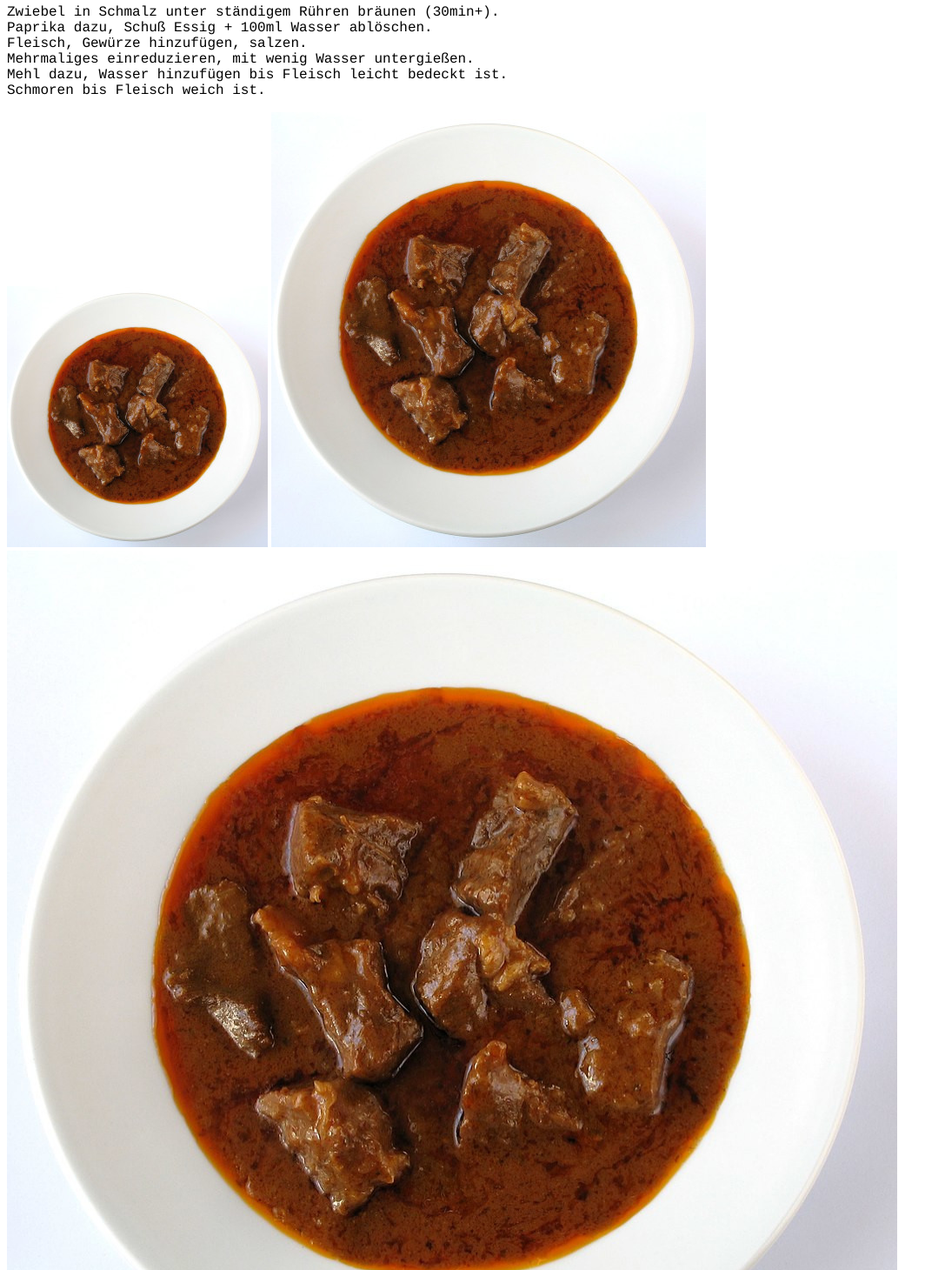
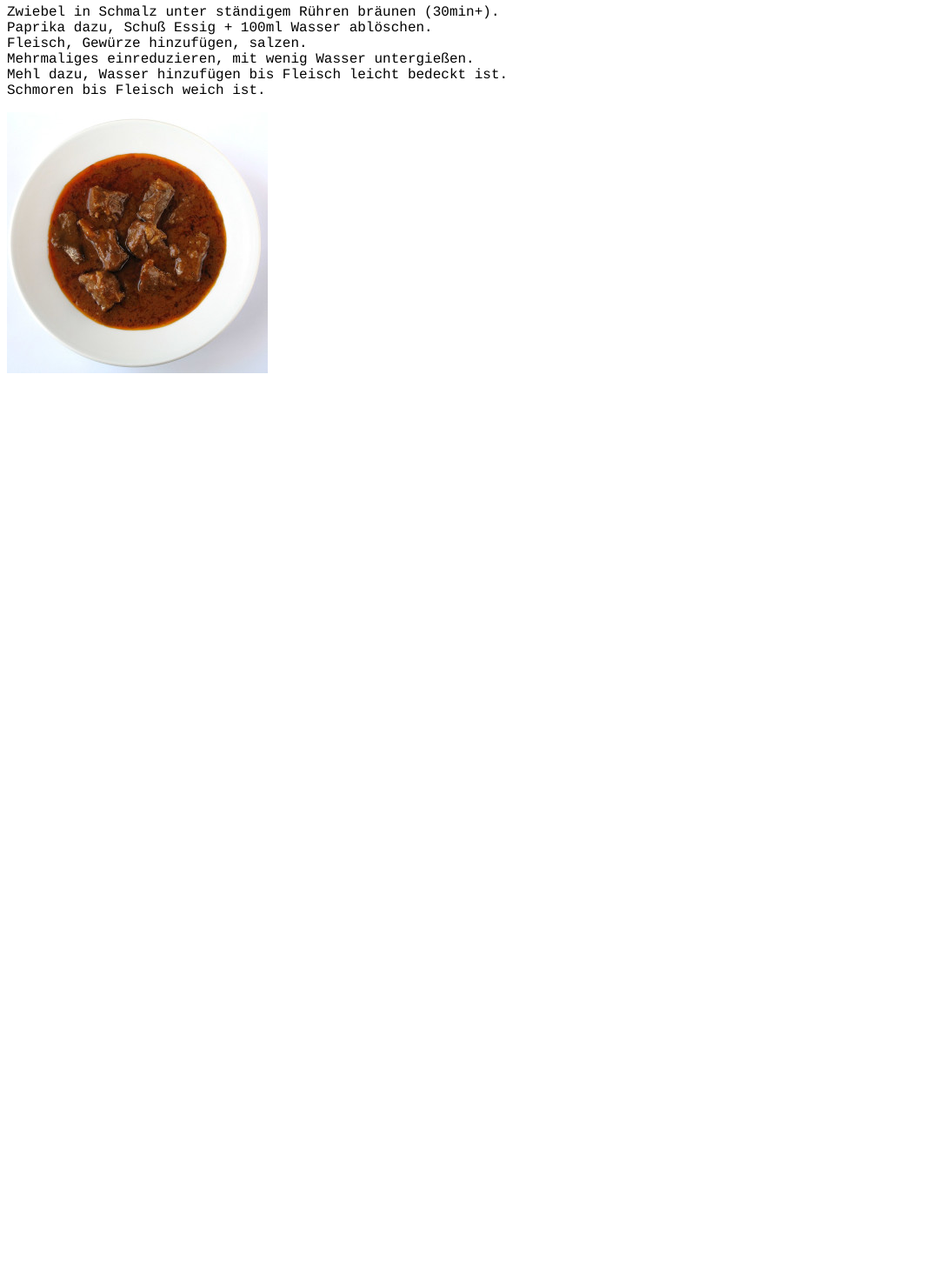
Before and after one commit to autbass/food, a plain HTML site: page html/gulyas.html in a window 1280 px wide. Shown: the part 240-1700 px from the top of the page at 87% size, without its empty margins (0-1087 px from the left). After the commit the page ends 800 px from the top, so only its background shows below. Drawn offline with Linux system fonts and the light colour scheme.

Commit message:
Image sizing

```diff
--- a/html/gulyas.html
+++ b/html/gulyas.html
@@ -26,12 +26,12 @@
             Mehl dazu, Wasser hinzufügen bis Fleisch leicht bedeckt ist.<br>
             Schmoren bis Fleisch weich ist.<br>
         </p>
-
-        <img src="/images/gulyas.jpg" alt="HTML5 Icon" style="width:300px;height:300px;">
-
-        <img src="/images/gulyas_500px.jpg" alt="HTML5 Icon" style="width:500px;height:500px;">
-
-        <img src="/images/gulyas_1024px.jpg" alt="HTML5 Icon" style="width:1024px;height:1000px;">
+        <picture alt="Gulyás">
+            <source srcset="/images/gulyas.jpg 1x, small-highres.jpg 2x">
+            <source media="(min-width: 18em)" srcset="/images/gulyas_500px.jpg 1x, med-highres.jpg 2x">
+            <source media="(min-width: 45em)" srcset="/images/gulyas_1024px.jpg 1x, large-highres.jpg 2x">
+            <img src="/images/gulyas.jpg" alt="Description of image subject.">
+          </picture>
 
     </body>
 </html>
```
